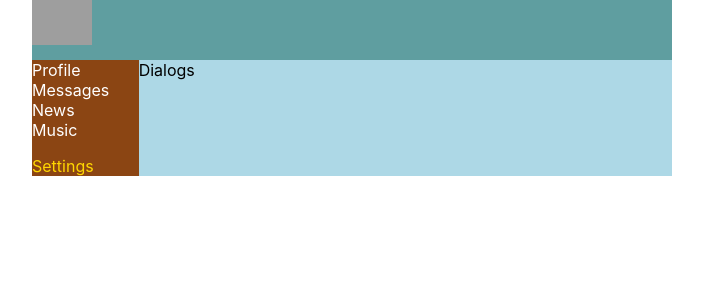
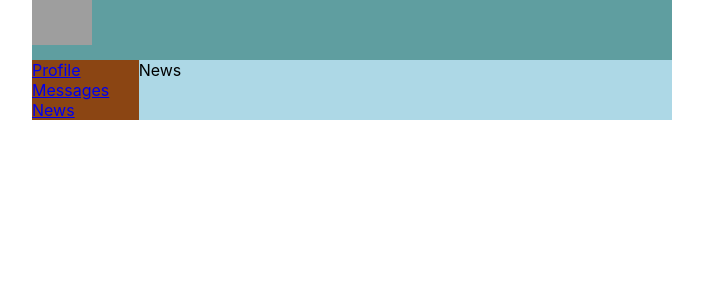
Before and after one commit to aivazm/react_social_network, a React (Create React App) app: page /news in a window 1280 px wide. Shown: the top 300 px of the page, without its empty margins (288-991 px from the left). Built offline with nearby package versions, Linux system fonts and the light colour scheme; grey boxes are pictures that could not be loaded; the HTML template or start-up script is replaced by a standard one.

Commit message:
Add Route components on main page

```diff
--- a/package.json
+++ b/package.json
@@ -8,6 +8,7 @@
     "@testing-library/user-event": "^7.2.1",
     "react": "^16.12.0",
     "react-dom": "^16.12.0",
+    "react-router-dom": "^5.1.2",
     "react-scripts": "3.4.0"
   },
   "scripts": {
--- a/src/App.js
+++ b/src/App.js
@@ -3,16 +3,23 @@ import './App.css';
 import Header from "./components/header/Header";
 import Navbar from "./components/navbar/Navbar";
 import Dialogs from "./components/dialogs/Dialogs";
+import Profile from "./components/profile/Profile";
+import {BrowserRouter, Route} from "react-router-dom"
+import News from "./components/news/News";
 
 const App = () => {
     return (
+        <BrowserRouter>
         <div className='app-wrapper'>
             <Header/>
             <Navbar/>
             <div className='app-wrapper-content'>
-                <Dialogs/>
+                <Route path ='/dialogs' component={Dialogs}/>
+                <Route path ='/profile' component={Profile}/>
+                <Route path ='/news' component={News}/>
             </div>
         </div>
+        </BrowserRouter>
     )
 };
 
--- a/src/components/navbar/Navbar.jsx
+++ b/src/components/navbar/Navbar.jsx
@@ -1,25 +1,17 @@
 import React from 'react';
-import './Navbar.module.css';
 import classes from './Navbar.module.css'
 
 const Navbar = () => {
     return (
         <nav className={classes.nav}>
             <div className={classes.item}>
-                Profile
+                <a href={"/profile"}>Profile</a>
             </div>
             <div className={classes.item}>
-                Messages
+                <a href={"/dialogs"}>Messages</a>
             </div>
             <div className={classes.item}>
-                News
-            </div>
-            <div className={classes.item}>
-                Music
-            </div>
-            <p/>
-            <div className={`${classes.item} ${classes.active}`}>
-                 Settings
+                <a href={"/news"}>News</a>
             </div>
         </nav>
     );
--- /dev/null
+++ b/src/components/news/News.jsx
@@ -0,0 +1,13 @@
+import React from 'react';
+import './News.module.css';
+
+const News = (props) => {
+
+    return (
+    <div>
+        News
+    </div>
+    );
+};
+
+export default News;
```
Also changed, not shown: src/components/news/News.module.css (added).
